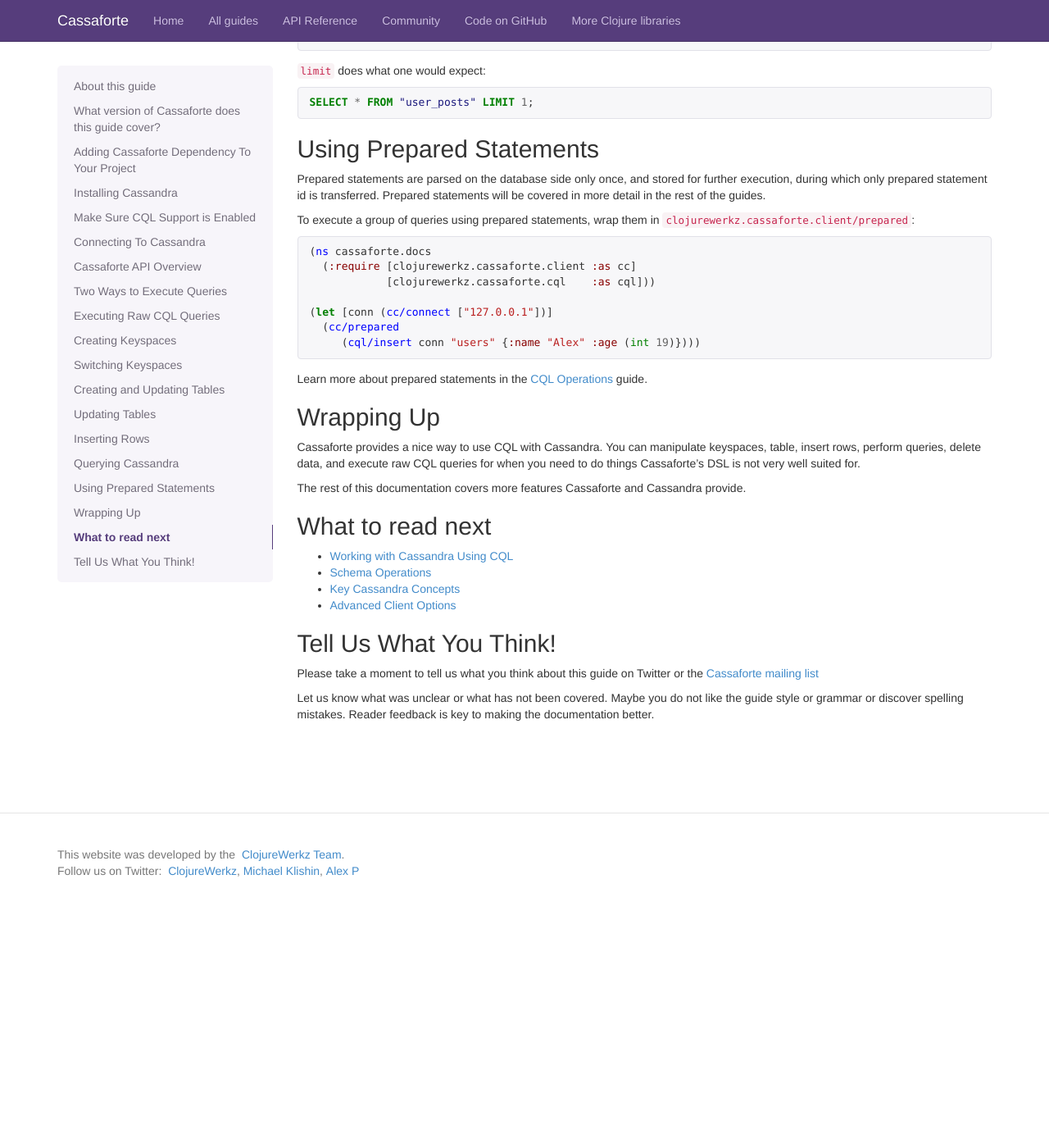
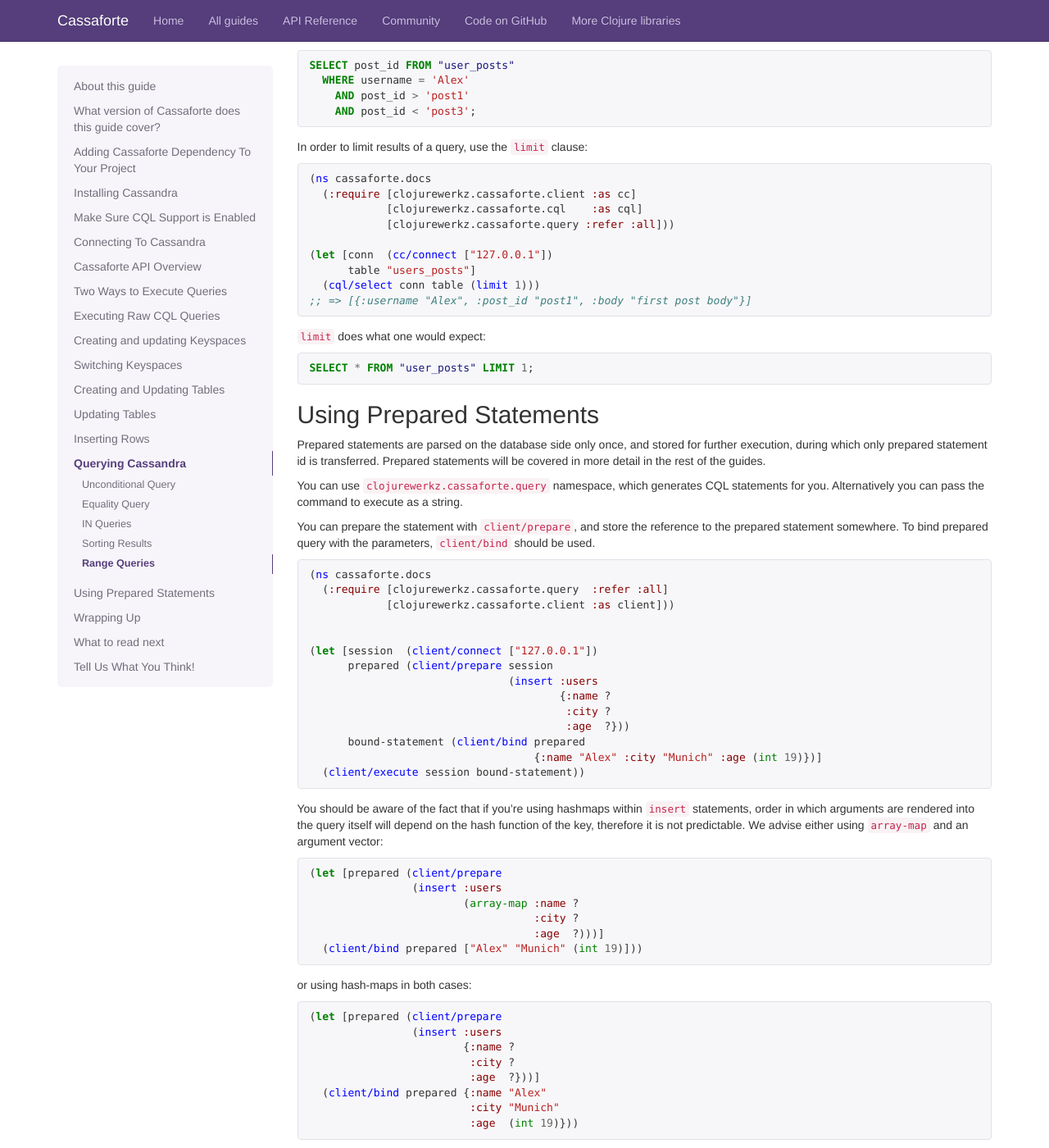
Before and after one commit to clojurewerkz/cassaforte.docs, a Jekyll site: the page built from articles/getting_started.md, in a window 1280 px wide and 1400 px high, scrolled down 8938 px. Shown: the whole window at 82% size. Built offline with Jekyll 4.4.1, drawn with Linux system fonts in a browser that asks for light colours; some web fonts are replaced; Markdown is read by kramdown in place of the engine named in the settings; before the commit the page ends 10040 px from its top, so only the background shows below that; some of the changed text lies outside the part shown.

Commit message:
Start updating the getting started article according to the newest version

````diff
--- a/articles/getting_started.md
+++ b/articles/getting_started.md
@@ -63,11 +63,9 @@ and important changes are announced [@ClojureWerkz](http://twitter.com/clojurewe
 
 Cassaforte requires Clojure 1.6+.
 
-
 ### Supported Cassaforte Versions
 
 Cassaforte requires Cassandra 2.0. The most recent release is is recommended.
-
 
 ## Installing Cassandra
 
@@ -191,7 +189,7 @@ and "standard" (using a DSL based on [Hayt](https://github.com/mpenet/hayt)).
 (cc/execute session "INSERT INTO users (name, city, age) VALUES ('Alex', 'Munich', 19);")
 ```
 
-## Creating Keyspaces
+## Creating and updating Keyspaces
 
 Cassandra organizes data in keyspaces. They're somewhat similar to
 databases in relational databases. Typically one keyspace is used by
@@ -203,25 +201,44 @@ one application.
 (ns cassaforte.docs
   (:require [clojurewerkz.cassaforte.client :as cc]
             [clojurewerkz.cassaforte.cql    :as cql]
-            [clojurewerkz.cassaforte.query    :refer :all]))
+            [clojurewerkz.cassaforte.query  :refer :all]))
 
 (let [conn (cc/connect ["127.0.0.1"])]
-  (cql/create-keyspace conn "cassaforte_keyspace"
+  (create-keyspace session "cassaforte_keyspace"
                    (with {:replication
-                          {:class "SimpleStrategy"
-                           :replication_factor 1}})))
+                          {l"class"              "SimpleStrategy"
+                           "replication_factor" 1 }})))
 ```
 
 will execute the following query:
 
 ```sql
 CREATE KEYSPACE "cassaforte_keyspace"
-  WITH replication = {'class' : 'SimpleStrategy', 'replication_factor' : 1};
+WITH replication = {'class' : 'SimpleStrategy', 'replication_factor' : 1};
 ```
 
 This will create new CQL keyspace with simple replication strategy and
 replication factor of 1. Note that this replication factor is not
 advised for production.
+
+You can optionally specify `(if-not-exists)` clause in order to have it created
+only if it doesn't already exist.
+
+In order to update keyspace, you can use `alter-keyspace` function:
+
+```clj
+(ns cassaforte.docs
+  (:require [clojurewerkz.cassaforte.client :as cc]
+            [clojurewerkz.cassaforte.cql    :as cql]
+            [clojurewerkz.cassaforte.query  :refer :all]))
+
+(let [conn (cc/connect ["127.0.0.1"])]
+  (alter-keyspace session "cassaforte_keyspace"
+                  (with
+                   {:replication
+                    {"class"              "SimpleStrategy"
+                     "replication_factor" 1}})))
+```
 
 ## Switching Keyspaces
 
@@ -242,7 +259,6 @@ which will use the following CQL:
 ```sql
 USE "cassaforte_keyspace";
 ```
-
 
 ## Creating and Updating Tables
 
@@ -295,7 +311,6 @@ columns that the key will be composed of:
 
 The example above will execute the following CQL:
 
-
 ```sql
 CREATE TABLE "user_posts" (username varchar,
                            body text,
@@ -304,6 +319,9 @@ CREATE TABLE "user_posts" (username varchar,
 ```
 
 User posts will now be identified by both `username` and `post_id`.
+
+You can optionally specify `(if-not-exists)` in table definition in order to
+create it only if it doesn't already exist.
 
 ## Updating Tables
 
@@ -589,18 +607,59 @@ stored for further execution, during which only prepared statement id
 is transferred. Prepared statements will be covered in more detail in
 the rest of the guides.
 
-To execute a group of queries using prepared statements, wrap them
-in `clojurewerkz.cassaforte.client/prepared`:
+You can use `clojurewerkz.cassaforte.query` namespace, which generates
+CQL statements for you. Alternatively you can pass the command to
+execute as a string.
+
+You can prepare the statement with `client/prepare`, and store the
+reference to the prepared statement somewhere. To bind prepared query
+with the parameters, `client/bind` should be used.
+
 
 ```clj
 (ns cassaforte.docs
-  (:require [clojurewerkz.cassaforte.client :as cc]
-            [clojurewerkz.cassaforte.cql    :as cql]))
+  (:require [clojurewerkz.cassaforte.query  :refer :all]
+            [clojurewerkz.cassaforte.client :as client]))
 
-(let [conn (cc/connect ["127.0.0.1"])]
-  (cc/prepared
-     (cql/insert conn "users" {:name "Alex" :age (int 19)})))
+
+(let [session  (client/connect ["127.0.0.1"])
+      prepared (client/prepare session
+                               (insert :users
+                                       {:name ?
+                                        :city ?
+                                        :age  ?}))
+      bound-statement (client/bind prepared
+                                   {:name "Alex" :city "Munich" :age (int 19)})]
+  (client/execute session bound-statement))
 ```
+
+You should be aware of the fact that if you're using hashmaps within `insert`
+statements, order in which arguments are rendered into the query itself
+will depend on the hash function of the key, therefore it is not predictable.
+We advise either using `array-map` and an argument vector:
+
+```clj
+(let [prepared (client/prepare
+                (insert :users
+                        (array-map :name ?
+                                   :city ?
+                                   :age  ?)))]
+  (client/bind prepared ["Alex" "Munich" (int 19)]))
+```
+
+or using hash-maps in both cases:
+
+```clj
+(let [prepared (client/prepare
+                (insert :users
+                        {:name ?
+                         :city ?
+                         :age  ?}))]
+  (client/bind prepared {:name "Alex"
+                         :city "Munich"
+                         :age  (int 19)}))
+```
+
 
 Learn more about prepared statements in the
 [CQL Operations](http://clojurecassandra.info/articles/cql.html) guide.
````
Also changed, not shown: other parts of articles/getting_started.md (+2 -2 lines).
